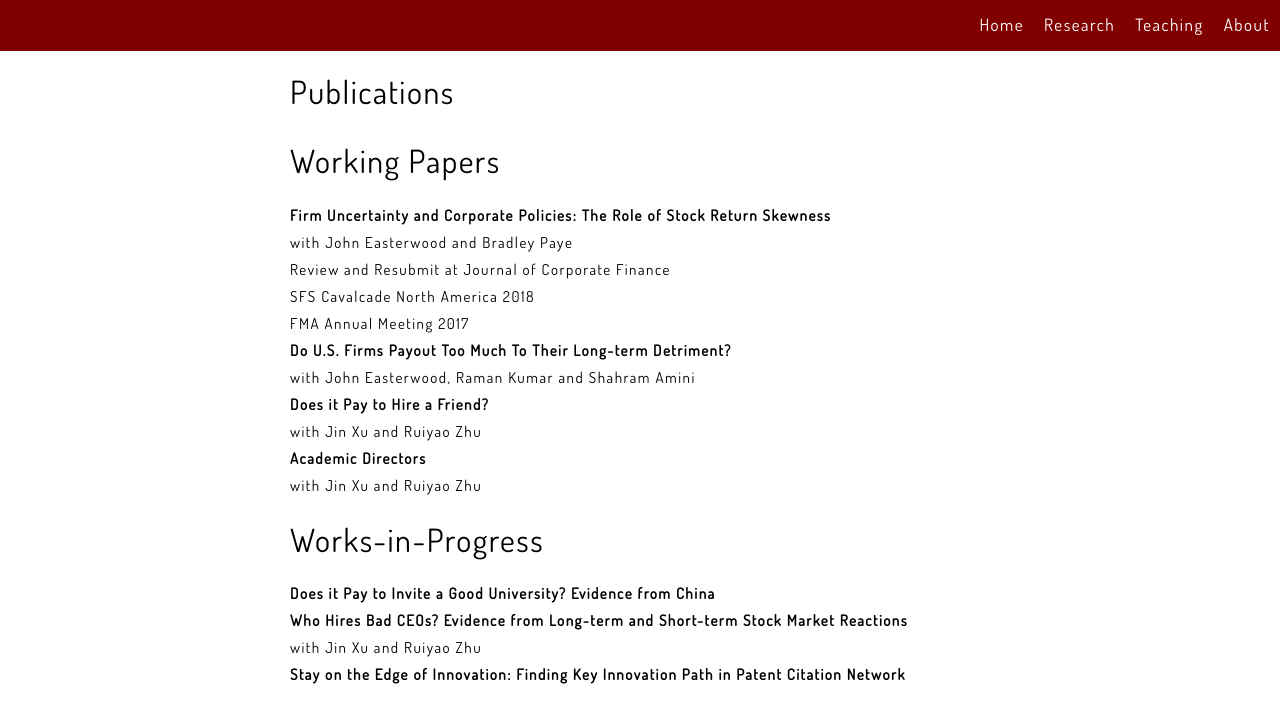
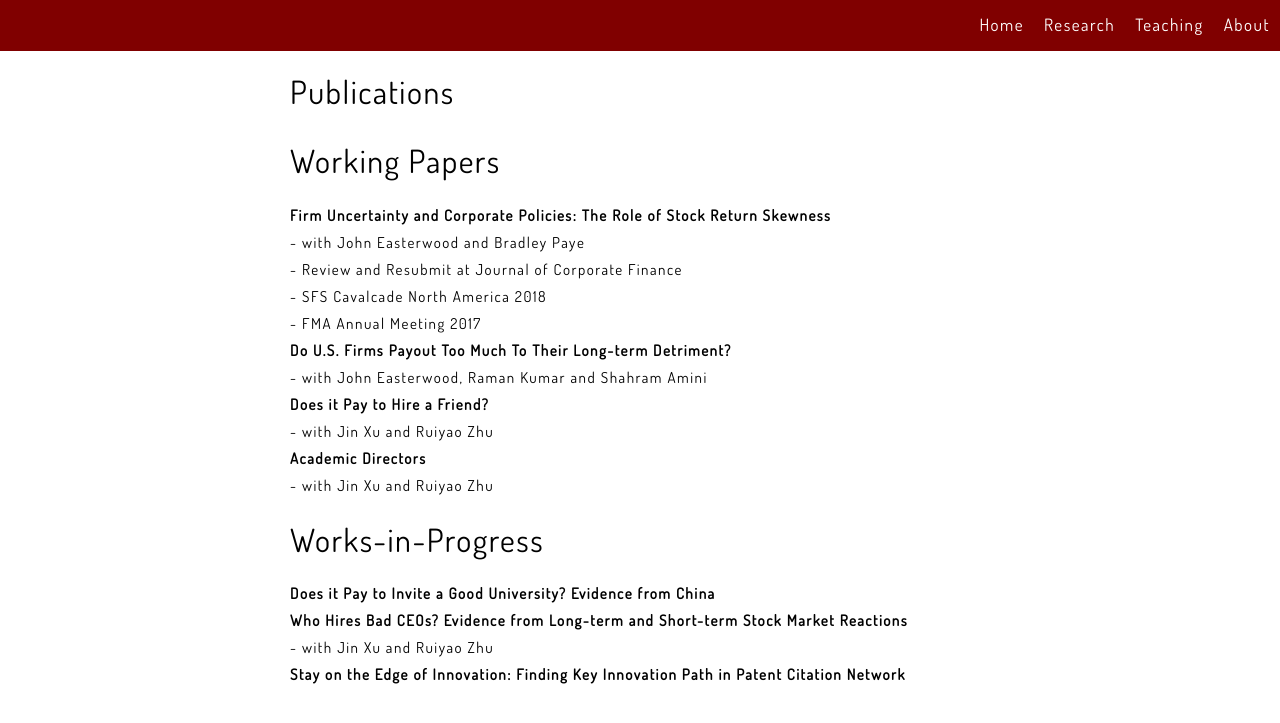
Before and after one commit to xieyutongcn/xieyutongcn.github.io, a Jekyll site: the page built from Research.html, in a window 1280 px wide. Shown: the top 723 px of the page. Built offline with Jekyll 4.4.1, drawn with Linux system fonts in a browser that asks for light colours.

```diff
--- a/Research.html
+++ b/Research.html
@@ -8,22 +8,22 @@ layout: default
         <h1>Working Papers</h1>
         <dl>
             <dt><strong>Firm Uncertainty and Corporate Policies: The Role of Stock Return Skewness</strong></dt>
-                <dd>with John Easterwood and Bradley Paye</dd>
-                <dd>Review and Resubmit at Journal of Corporate Finance</dd>
-                <dd>SFS Cavalcade North America 2018</dd>
-                <dd>FMA Annual Meeting 2017</dd>
+                <dd>- with John Easterwood and Bradley Paye</dd>
+                <dd>- Review and Resubmit at Journal of Corporate Finance</dd>
+                <dd>- SFS Cavalcade North America 2018</dd>
+                <dd>- FMA Annual Meeting 2017</dd>
             <dt><strong>Do U.S. Firms Payout Too Much To Their Long-term Detriment?</strong></dt>
-                <dd>with John Easterwood, Raman Kumar and Shahram Amini</dd>
+                <dd>- with John Easterwood, Raman Kumar and Shahram Amini</dd>
             <dt><strong>Does it Pay to Hire a Friend?</strong></dt>
-                <dd>with Jin Xu and Ruiyao Zhu</dd>
+                <dd>- with Jin Xu and Ruiyao Zhu</dd>
             <dt><strong>Academic Directors</strong></dt>
-                <dd>with Jin Xu and Ruiyao Zhu</dd>
+                <dd>- with Jin Xu and Ruiyao Zhu</dd>
         </dl>
         <h1>Works-in-Progress</h1>
         <dl>
             <dt><strong>Does it Pay to Invite a Good University? Evidence from China</strong></dt>
             <dt><strong>Who Hires Bad CEOs? Evidence from Long-term and Short-term Stock Market Reactions</strong></dt>
-                <dd>with Jin Xu and Ruiyao Zhu</dd>
+                <dd>- with Jin Xu and Ruiyao Zhu</dd>
             <dt><strong>Stay on the Edge of Innovation: Finding Key Innovation Path in Patent Citation Network</strong></dt>
         </dl>
     </div>
```
